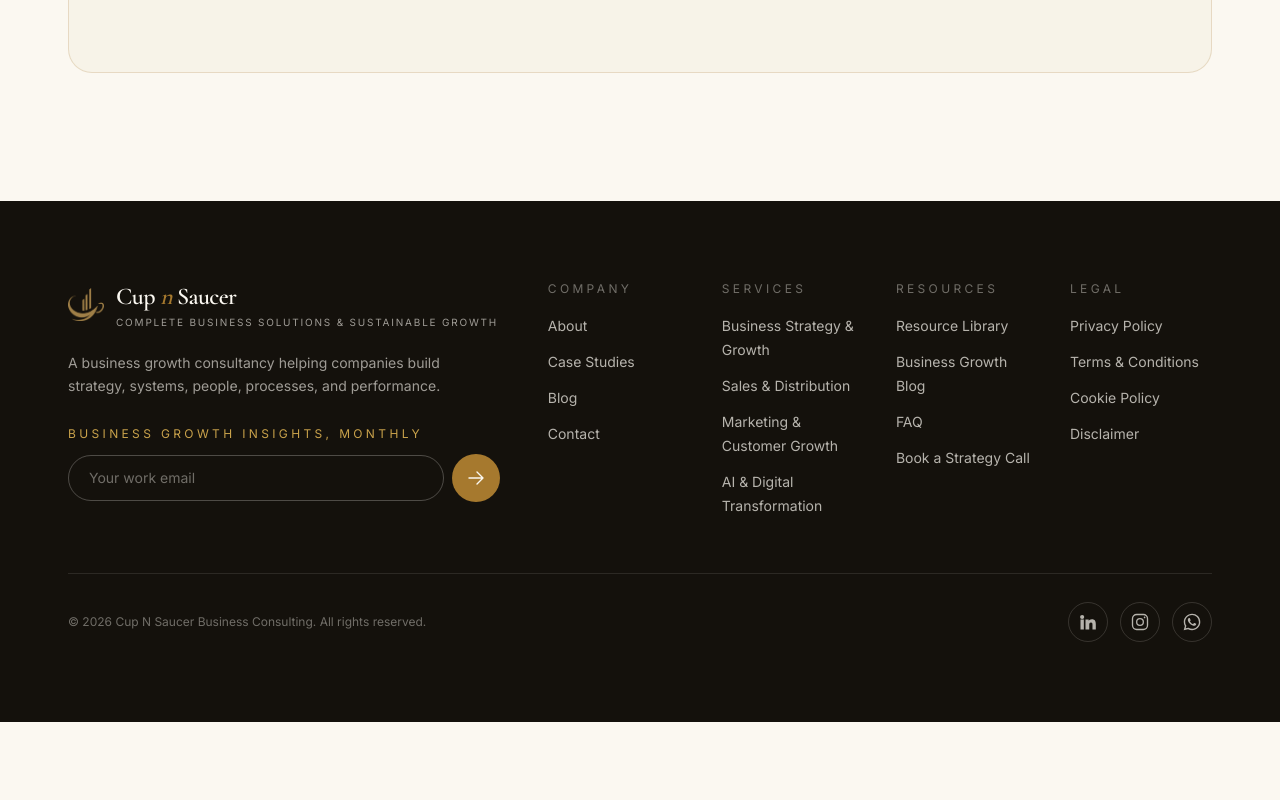
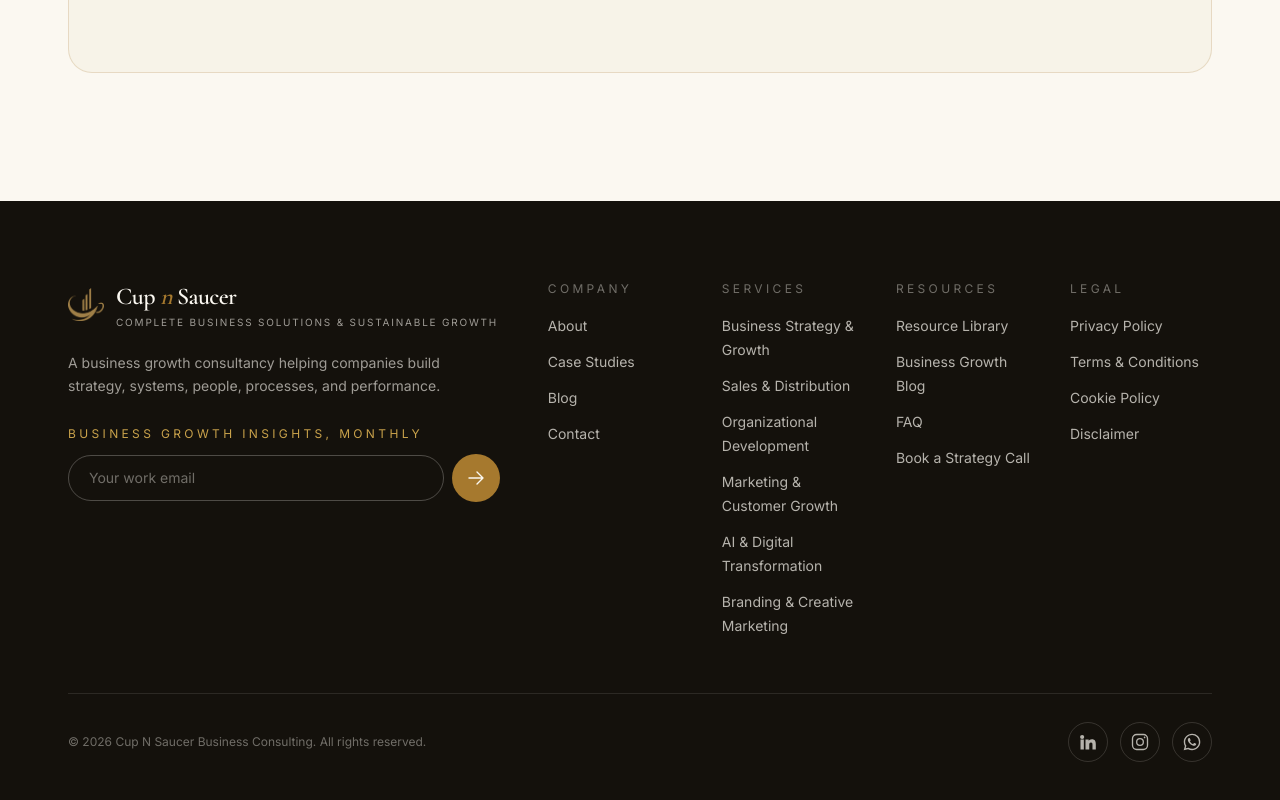
Before and after one commit to madhumitaganeshkumar123-ship-it/cupnsaucer, a Next.js app: page / in a window 1280 px wide. Shown: the part 7299-8099 px from the top of the page. Before the commit the page ends 8021 px from the top, so only its background shows below. Built offline with nearby package versions, Linux system fonts and the light colour scheme.

Commit message:
Update nav.ts

```diff
--- a/src/data/nav.ts
+++ b/src/data/nav.ts
@@ -21,8 +21,10 @@ export const footerNav = {
   Services: [
     { label: "Business Strategy & Growth", href: "/services/business-strategy-development" },
     { label: "Sales & Distribution", href: "/services/sales-process-design" },
+    { label: "Organizational Development", href: "/services/performance-management-systems" },
     { label: "Marketing & Customer Growth", href: "/services/marketing-strategy" },
     { label: "AI & Digital Transformation", href: "/services/digital-transformation" },
+    { label: "Branding & Creative Marketing", href: "/services/digital-marketing-services" },
   ],
   Resources: [
     { label: "Resource Library", href: "/resources" },
```
